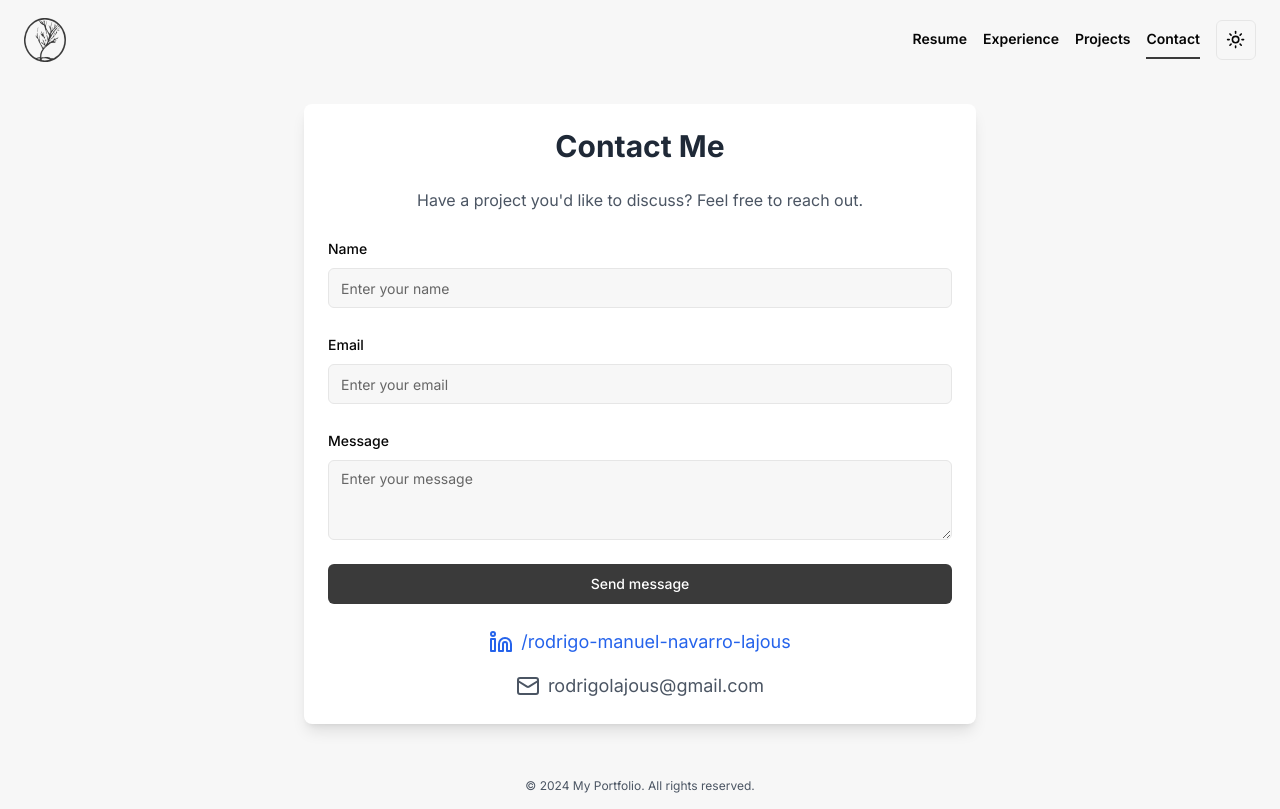
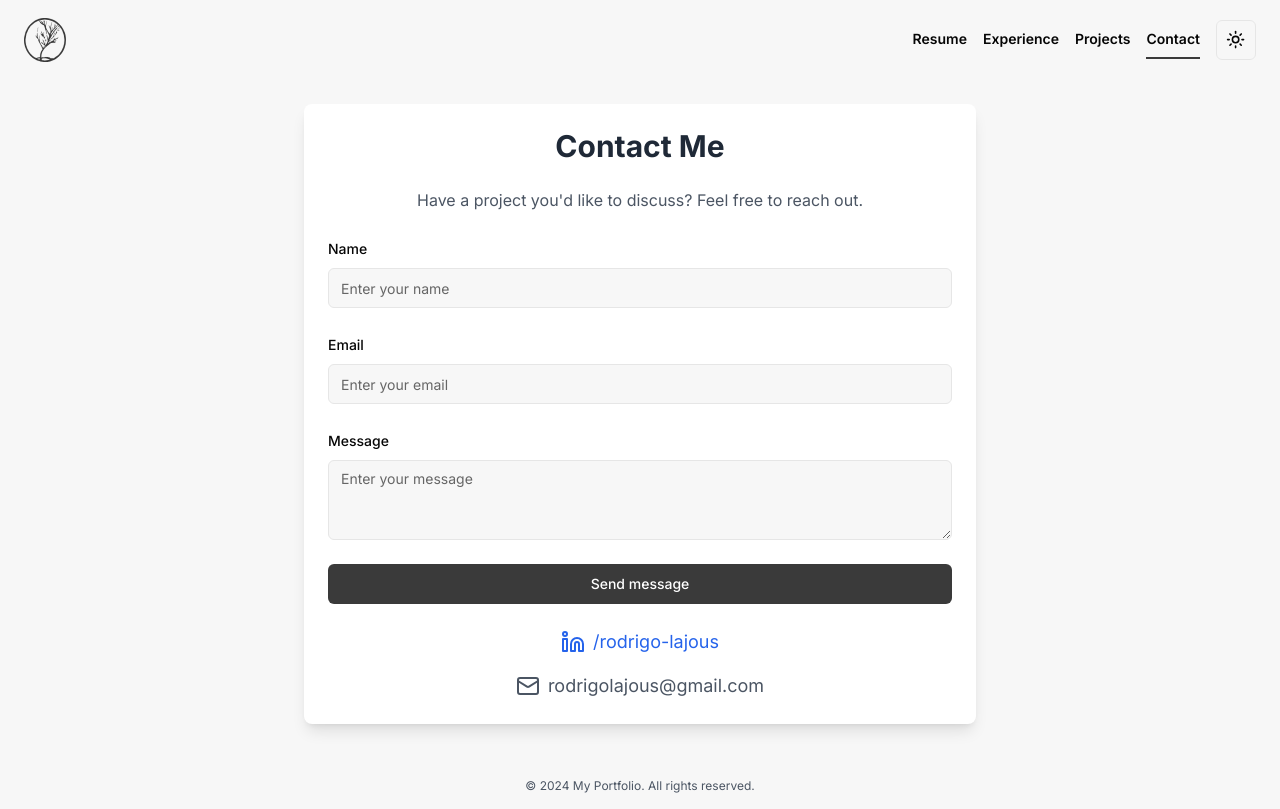
Before and after one commit to rlajous/website, a Next.js app: page /contact in a window 1280 px wide. Built offline with nearby package versions, Linux system fonts and the light colour scheme.

Commit message:
Update Linkedin link on Contact Page

```diff
--- a/app/contact/page.tsx
+++ b/app/contact/page.tsx
@@ -3,7 +3,7 @@ import { EmailLink } from "./components/EmailLink";
 import { LinkedInLink } from "./components/LinkedInLink";
 
 export default function ContactPage() {
-  const linkedInProfile = "rodrigo-manuel-navarro-lajous";
+  const linkedInProfile = "rodrigo-lajous";
   const email = "rodrigolajous@gmail.com";
 
   return (
```
